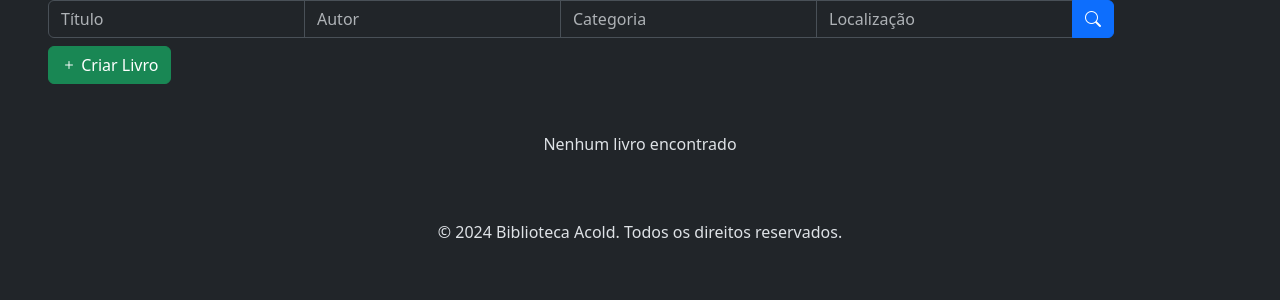
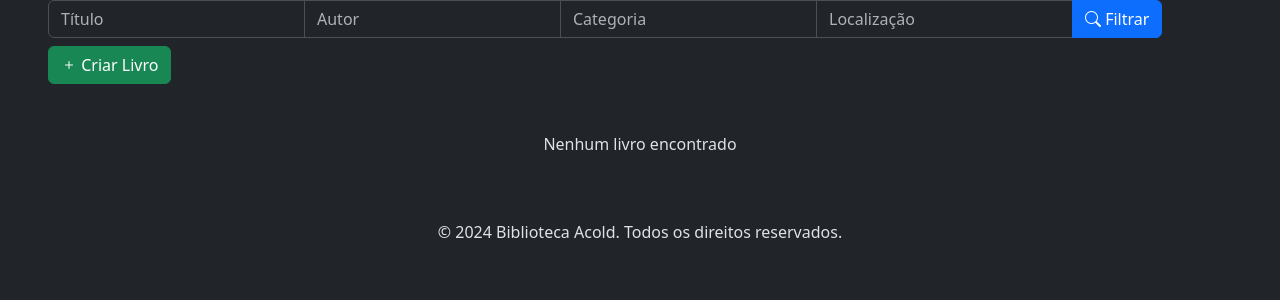
Before and after one commit to Felifelps/BibliotecaAcold, a Django app: page /books/ in a window 1280 px wide. Shown: the part 142-442 px from the top of the page. Run offline with Django 5.2, Linux system fonts and the light colour scheme; the visitor is signed in with stand-in values (Sample User, id 1); data that the repository does not hold is empty; some libraries are stand-ins or nearby versions.

Commit message:
fix : templates fixing

```diff
--- a/authors/templates/authors_list.html
+++ b/authors/templates/authors_list.html
@@ -15,7 +15,7 @@
       {% endif %}
       <input class="form-control" value="{{request.GET.name}}" type="text" name="name" placeholder="Nome">
       <button type="submit" class="btn btn-primary">
-        <i class="bi bi-search"></i>
+        <i class="bi bi-search"></i> Filtrar
       </button>
     </div>
   </form>
--- a/books/templates/books_list.html
+++ b/books/templates/books_list.html
@@ -18,7 +18,7 @@
       <input class="form-control" value="{{request.GET.category}}" type="text" name="category" placeholder="Categoria">
       <input class="form-control" value="{{request.GET.location}}" type="text" name="location"
         placeholder="Localização">
-      <button type="submit" class="btn btn-primary"> <i class="bi bi-search"></i> </button>
+      <button type="submit" class="btn btn-primary"> <i class="bi bi-search"></i> Filtrar </button>
     </div>
   </form>
 
--- a/categories/templates/categories_list.html
+++ b/categories/templates/categories_list.html
@@ -15,7 +15,7 @@
       {% endif %}
       <input class="form-control" value="{{request.GET.name}}" type="text" name="name" placeholder="Nome">
       <input class="form-control" value="{{request.GET.cdd}}" type="text" name="cdd" placeholder="CDD">
-      <button type="submit" class="btn btn-primary"> <i class="bi bi-search"></i> </button>
+      <button type="submit" class="btn btn-primary"> <i class="bi bi-search"></i> Filtrar </button>
     </div>
   </form>
 <div class="col-auto">
--- a/loans/templates/loans_list.html
+++ b/loans/templates/loans_list.html
@@ -24,7 +24,7 @@
         <option value="1" {% if request.GET.was_returned == "1" %} selected {% endif %}> Devolvidos </option>
         <option value="0" {% if request.GET.was_returned == "0" %} selected {% endif %}> Não Devolvidos </option>
       </select>
-      <button type="submit" class="btn btn-primary"> <i class="bi bi-search"></i> </button>
+      <button type="submit" class="btn btn-primary"> <i class="bi bi-search"></i> Filtrar </button>
     </div>
   </form>
 
--- a/locations/templates/locations_list.html
+++ b/locations/templates/locations_list.html
@@ -15,7 +15,7 @@
       {% endif %}
       <input class="form-control" value="{{request.GET.name}}" type="text" name="name"
         placeholder="Nome">
-      <button type="submit" class="btn btn-primary"> <i class="bi bi-search"></i> </button>
+      <button type="submit" class="btn btn-primary"> <i class="bi bi-search"></i> Filtrar </button>
     </div>
   </form>
   <div class="col-auto">
--- a/readers/templates/readers_list.html
+++ b/readers/templates/readers_list.html
@@ -17,7 +17,7 @@
         placeholder="Nome">
         <input class="form-control" value="{{request.GET.address}}" type="text" name="address"
         placeholder="Endereço">
-        <button type="submit" class="btn btn-primary"> <i class="bi bi-search"></i> </button>
+        <button type="submit" class="btn btn-primary"> <i class="bi bi-search"></i> Filtrar </button>
     </div>
   </form>
   <div class="col-auto">
```
